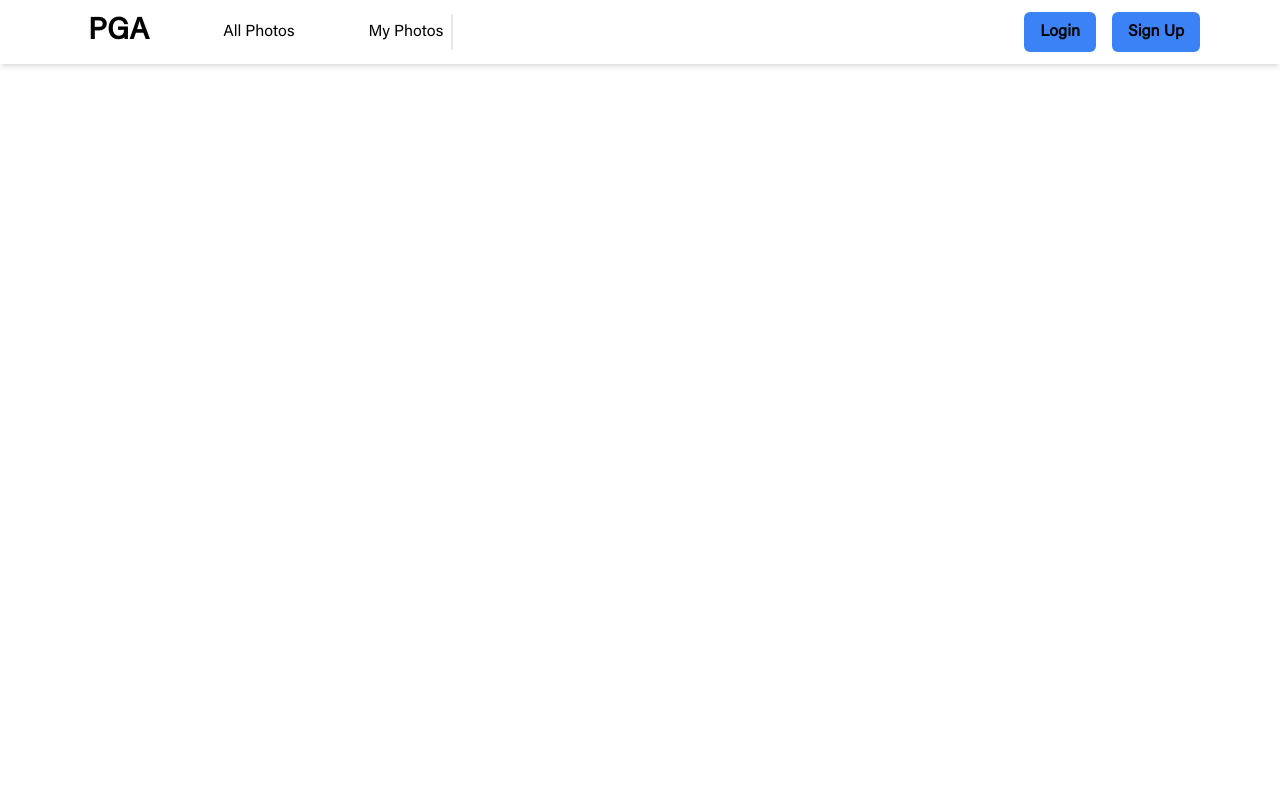
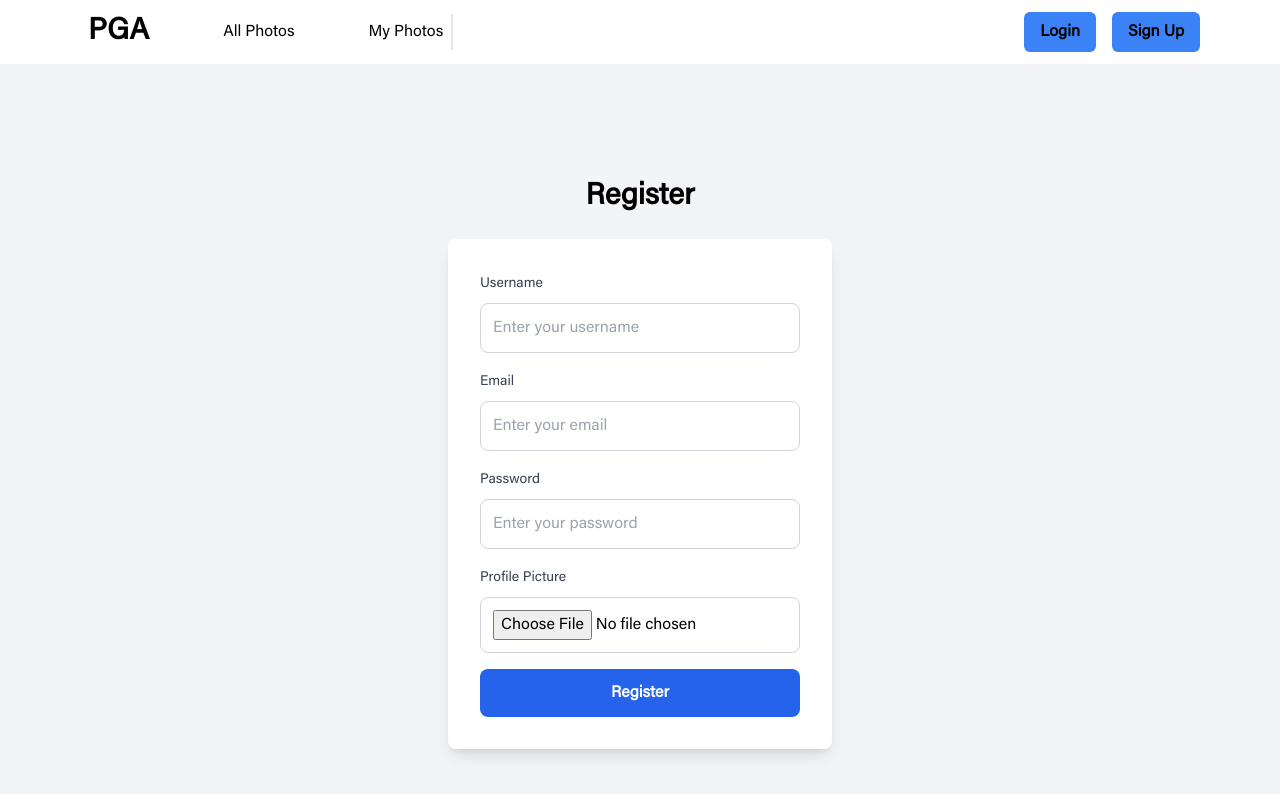
Before and after one commit to Zynalex9/photo-gallery-express-react, a React (Vite) app in the folder frontend/: page /user/register in a window 1280 px wide. Shown: the top 794 px of the page. Built offline with nearby package versions, Linux system fonts and the light colour scheme; no server answers.

Commit message:
Register page

```diff
--- a/frontend/package.json
+++ b/frontend/package.json
@@ -15,7 +15,8 @@
     "react-dom": "^18.3.1",
     "react-hook-form": "^7.54.2",
     "react-loading-skeleton": "^3.5.0",
-    "react-router-dom": "^7.0.2"
+    "react-router-dom": "^7.0.2",
+    "react-toastify": "^11.0.2"
   },
   "devDependencies": {
     "@eslint/js": "^9.15.0",
--- /dev/null
+++ b/frontend/src/pages/Register.jsx
@@ -0,0 +1,138 @@
+import axios from "axios";
+import React from "react";
+import { useForm } from "react-hook-form";
+import { useNavigate } from "react-router-dom";
+import { Bounce, Slide, ToastContainer, toast } from "react-toastify";
+import "react-toastify/dist/ReactToastify.css";
+
+const Register = () => {
+  const navigate = useNavigate();
+  const {
+    register,
+    handleSubmit,
+    formState: { isSubmitting, errors },
+    reset,
+  } = useForm();
+  const onSubmit = async (data) => {
+    const formData = new FormData();
+    formData.append("username", data.username);
+    formData.append("email", data.email);
+    formData.append("password", data.password);
+    formData.append("profilPic", data.profilePic[0]);
+    try {
+      const response = await axios.post("/api/v1/user/register", formData, {
+        headers: {
+          "Content-Type": "multipart/form-data",
+        },
+      });
+      toast.success(`Registration complete. Redirecting to login page`, {
+        position: "top-right",
+        autoClose: 3000,
+        hideProgressBar: false,
+        closeOnClick: false,
+        pauseOnHover: true,
+        draggable: true,
+        progress: undefined,
+        theme: "light",
+        transition: Slide,
+      });
+      setTimeout(() => {
+        navigate("/user/login");
+      }, 2000);
+    } catch (error) {
+      toast.error(error.response.data.message, {
+        position: "top-right",
+        autoClose: 3000,
+        hideProgressBar: false,
+        closeOnClick: false,
+        pauseOnHover: true,
+        draggable: true,
+        progress: undefined,
+        theme: "light",
+        transition: Slide,
+      });
+    }
+  };
+  return (
+    <div className="h-screen flex flex-col items-center justify-center bg-gray-100 p-6">
+      <h1 className="text-3xl font-bold mb-6">Register</h1>
+      <div className="bg-white shadow-lg rounded-lg p-8 w-full max-w-sm">
+        <form
+          onSubmit={handleSubmit(onSubmit)}
+          className="flex flex-col space-y-4"
+        >
+          {/* Username Field */}
+          <div>
+            <label htmlFor="username" className="text-sm text-gray-700">Username</label>
+            <input
+              type="text"
+              id="username"
+              {...register("username", { required: "Please enter a username" })}
+              className="mt-2 w-full p-3 border border-gray-300 rounded-lg focus:outline-none focus:ring-2 focus:ring-blue-500"
+              placeholder="Enter your username"
+            />
+            {errors.username && (
+              <p className="text-red-500 text-sm mt-1">{errors.username.message}</p>
+            )}
+          </div>
+
+          {/* Email Field */}
+          <div>
+            <label htmlFor="email" className="text-sm text-gray-700">Email</label>
+            <input
+              type="email"
+              id="email"
+              {...register("email", { required: "Please enter a valid email" })}
+              className="mt-2 w-full p-3 border border-gray-300 rounded-lg focus:outline-none focus:ring-2 focus:ring-blue-500"
+              placeholder="Enter your email"
+            />
+            {errors.email && (
+              <p className="text-red-500 text-sm mt-1">{errors.email.message}</p>
+            )}
+          </div>
+
+          {/* Password Field */}
+          <div>
+            <label htmlFor="password" className="text-sm text-gray-700">Password</label>
+            <input
+              type="password"
+              id="password"
+              {...register("password", { required: "Please enter a password" })}
+              className="mt-2 w-full p-3 border border-gray-300 rounded-lg focus:outline-none focus:ring-2 focus:ring-blue-500"
+              placeholder="Enter your password"
+            />
+            {errors.password && (
+              <p className="text-red-500 text-sm mt-1">{errors.password.message}</p>
+            )}
+          </div>
+
+          {/* Profile Picture Upload Field */}
+          <div>
+            <label htmlFor="profilePic" className="text-sm text-gray-700">Profile Picture</label>
+            <input
+              type="file"
+              id="profilePic"
+              {...register("profilePic", { required: "Please upload a profile picture" })}
+              className="mt-2 w-full p-3 border border-gray-300 rounded-lg focus:outline-none focus:ring-2 focus:ring-blue-500"
+            />
+            {errors.profilePic && (
+              <p className="text-red-500 text-sm mt-1">{errors.profilePic.message}</p>
+            )}
+          </div>
+
+          {/* Submit Button */}
+          <button
+            type="submit"
+            className="mt-6 py-3 bg-blue-600 text-white font-semibold rounded-lg hover:bg-blue-700 transition"
+            disabled={isSubmitting}
+          >
+            {isSubmitting ? "Submitting..." : "Register"}
+          </button>
+        </form>
+      </div>
+      <ToastContainer />
+    </div>
+  );
+};
+
+export default Register;
--- a/frontend/src/routes/Route.jsx
+++ b/frontend/src/routes/Route.jsx
@@ -3,6 +3,7 @@ import { Route, Routes } from "react-router-dom";
 import HomePage from "../pages/HomePage";
 import PhotoDetail from "../pages/PhotoDetail";
 import SearchPage from "../pages/SearchPage";
+import Register from "../pages/Register";
 
 const AllRoutes = () => {
   return (
@@ -11,6 +12,7 @@ const AllRoutes = () => {
         <Route path="/" element={<HomePage />} />
         <Route path="/photos/:id" element={<PhotoDetail />} />
         <Route path="/search/:search" element={<SearchPage />} />
+        <Route path="/user/register" element={<Register/>}/>
       </Routes>
     </div>
   );
```
Also changed, not shown: frontend/src/pages/Login.jsx (added), 1 other file (tests, documents, lock files or other folders).
